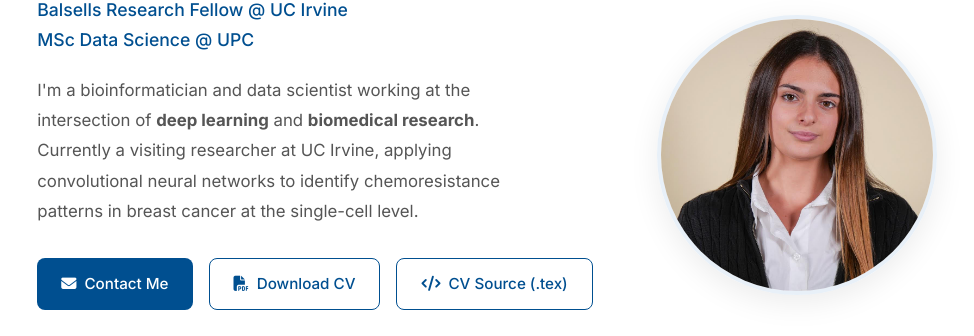
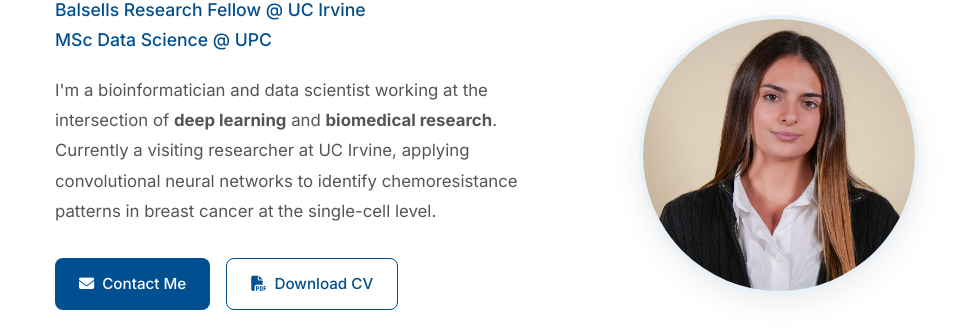
Before and after one commit to evamartin1240/evamartin1240.github.io, a plain HTML site: page index.html in a window 1280 px wide. Shown: the part 265-601 px from the top of the page, without its empty margins (153-1127 px from the left). Drawn offline with Linux system fonts and the light colour scheme.

Commit message:
Remove TeX source button from homepage

```diff
--- a/index.html
+++ b/index.html
@@ -48,9 +48,6 @@
                     </a>
                     <a href="cv/Eva_Martin_Lopez_CV.pdf?v=20260330" class="btn btn-outline" target="_blank">
                         <i class="fas fa-file-pdf"></i> Download CV
-                    </a>
-                    <a href="cv/source/Eva_Martin_Lopez_CV.tex?v=20260330" class="btn btn-outline" target="_blank">
-                        <i class="fas fa-code"></i> CV Source (.tex)
                     </a>
                 </div>
                 <div class="hero-socials">
```
